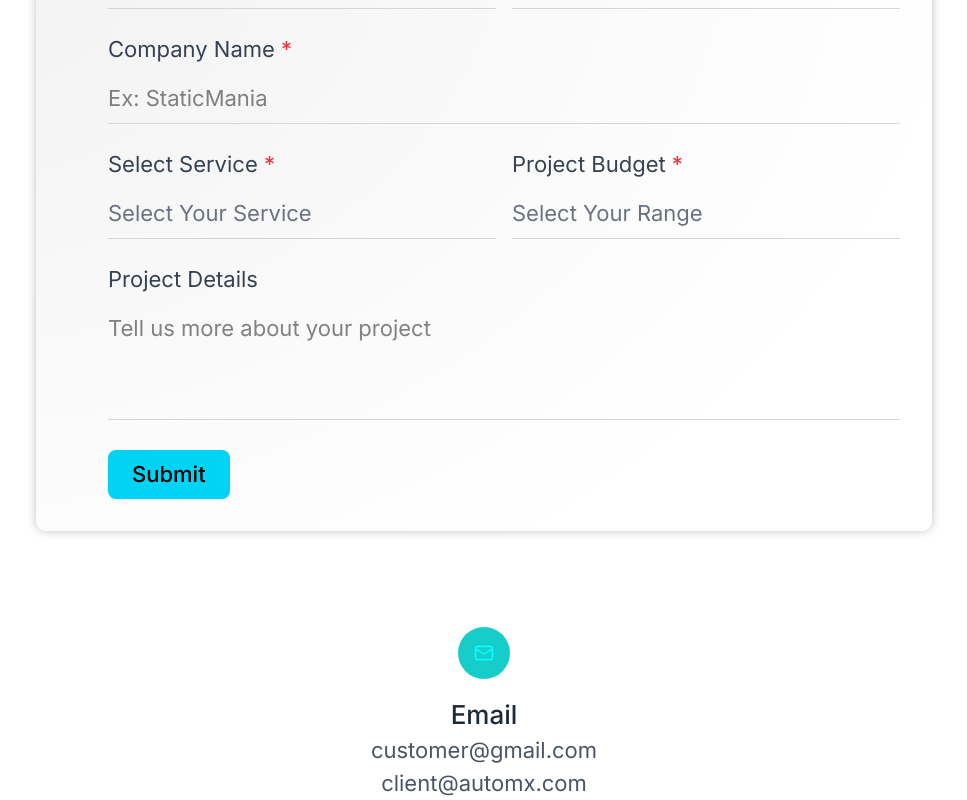
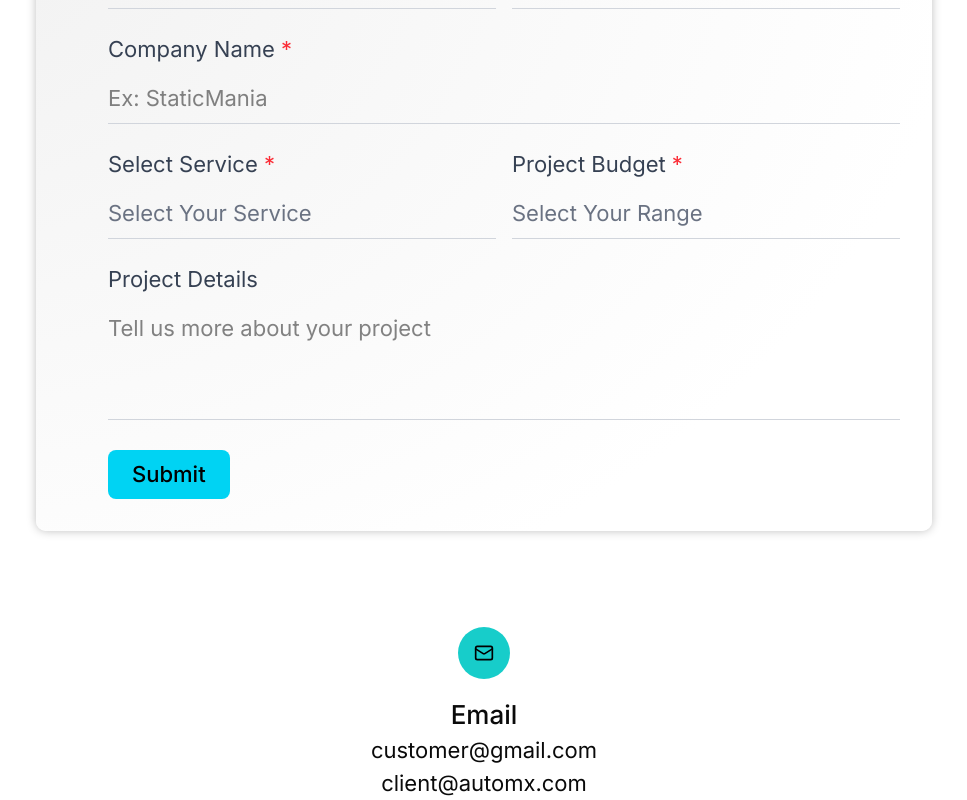
Before and after one commit to Roshen-Perera/ceylon-developers-portfolio, a Next.js app: page /contact in a window 1280 px wide. Shown: the part 732-1532 px from the top of the page, without its empty margins (156-1123 px from the left). Built offline with nearby package versions, Linux system fonts and the light colour scheme.

Commit message:
Refactor ContactDetails component for consistent text color and improved readability

```diff
--- a/components/contactDetails.tsx
+++ b/components/contactDetails.tsx
@@ -7,12 +7,12 @@ const ContactDetails = () => {
       <div className="flex flex-col items-center justify-center gap-4 mx-8">
         <div className="flex flex-col items-center gap-4">
           <div className="p-4 bg-[#17CDCA] rounded-4xl">
-            <Mail size={20} color="#00FFFF" />
+            <Mail size={20} color="#000000" />
           </div>
           <div className="text-center">
-            <h3 className="text-[26px] font-medium text-gray-800">Email</h3>
-            <p className="text-[22px] text-gray-600">customer@gmail.com</p>
-            <p className="text-[22px] text-gray-600">client@automx.com</p>
+            <h3 className="text-[26px] font-medium">Email</h3>
+            <p className="text-[22px]">customer@gmail.com</p>
+            <p className="text-[22px]">client@automx.com</p>
           </div>
         </div>
       </div>
```
